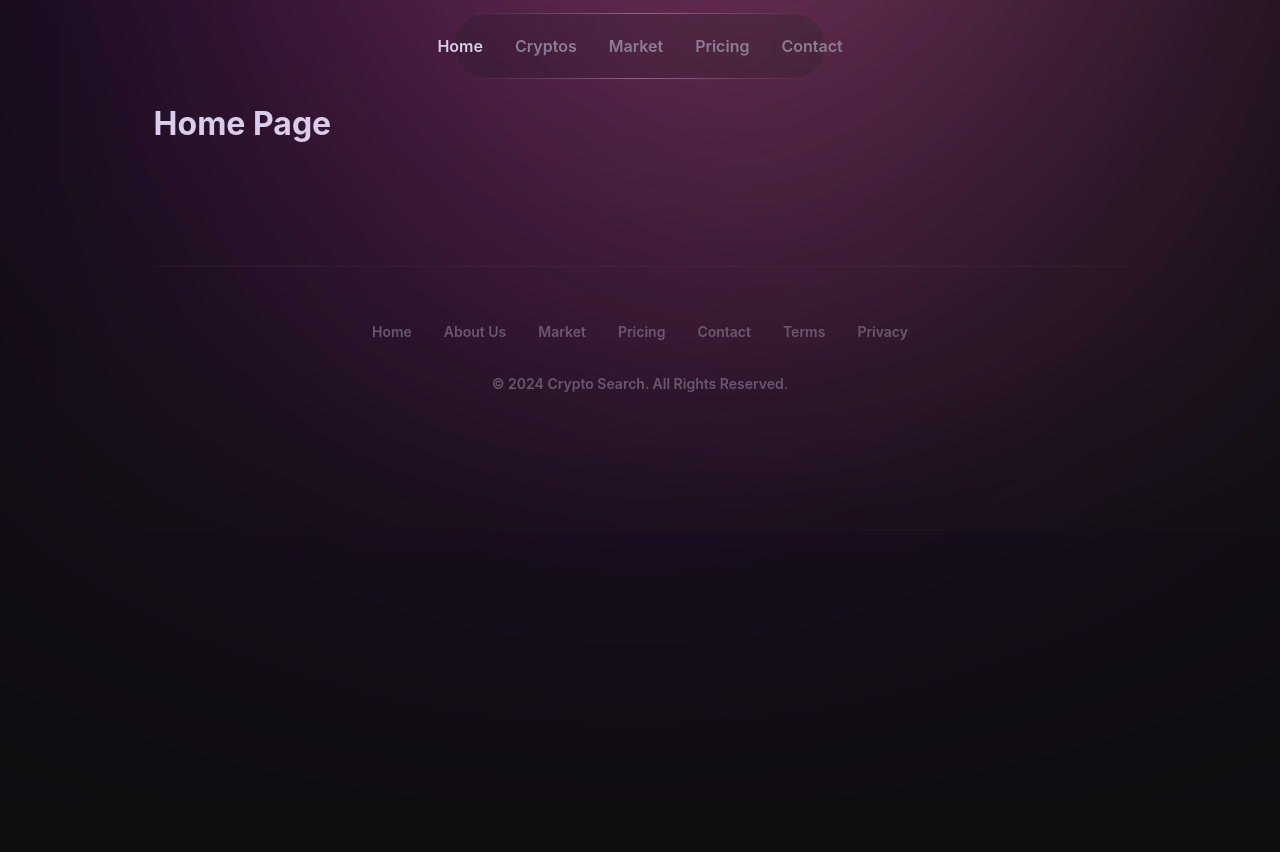
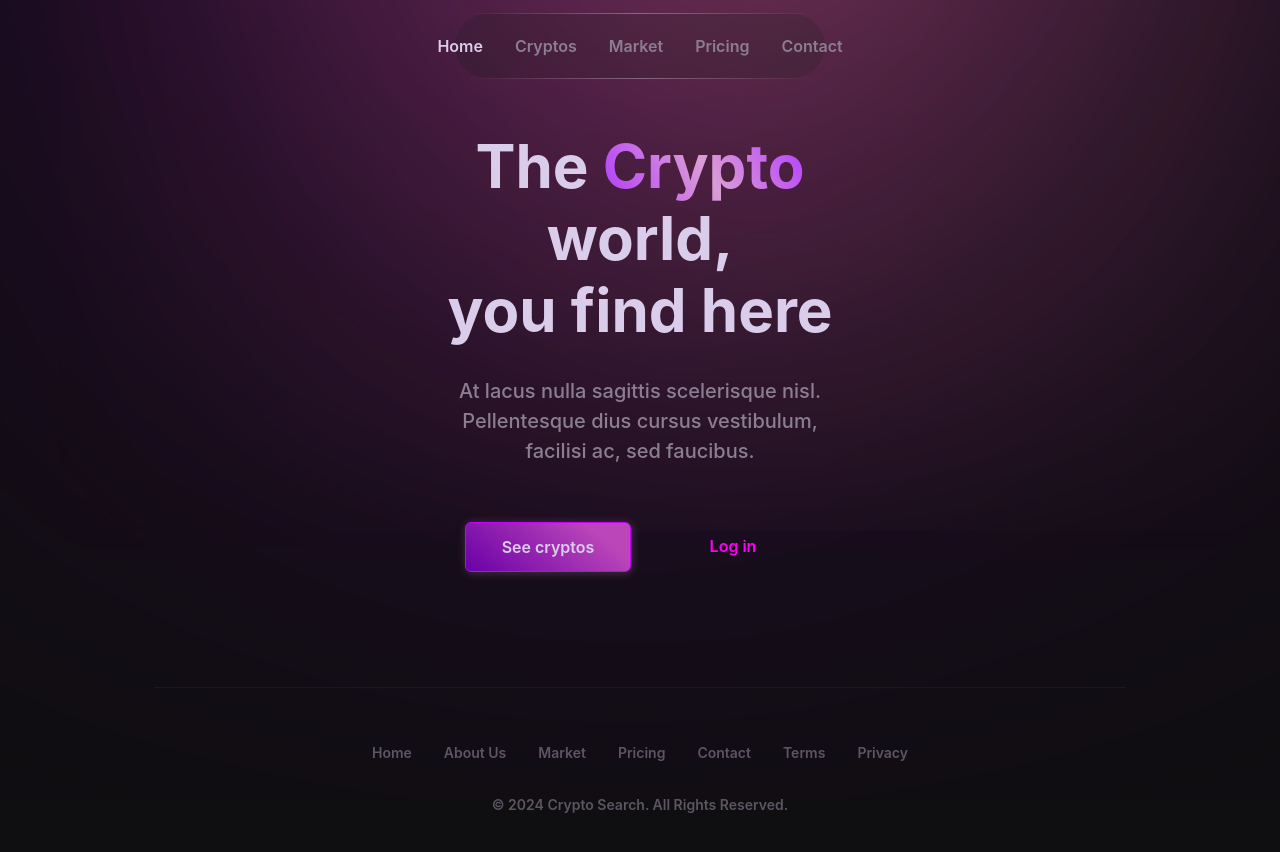
Before and after one commit to felipelourencosilva/cripto-search, a React (Vite) app: page / in a window 1280 px wide. Shown: the top 852 px of the page. Before the commit the page ends 800 px from the top, so only its background shows below. Built offline with nearby package versions, Linux system fonts and the light colour scheme.

Commit message:
add: Home page implementation

```diff
--- a/src/components/Footer/styles.css
+++ b/src/components/Footer/styles.css
@@ -18,7 +18,7 @@ footer {
     height: 1px;
     background: hsla(217, 10%, 84%, 0.05);
     margin-bottom: 36px;
-    margin-top: 96px;
+    margin-top: 64px;
 }
 
 .footer-links ul li a{
@@ -38,5 +38,5 @@ footer p {
     color: #8b7e93a1;
     font-size: 14px;
     font-weight: 600;
-    margin-bottom: 98px;
+    margin-bottom: 64px;
 }
--- /dev/null
+++ b/src/components/PrimaryButton/index.jsx
@@ -0,0 +1,14 @@
+import { Link } from "react-router-dom";
+import PropTypes from 'prop-types';
+import "./styles.css";
+
+export default function PrimaryButton({ children, path }) {
+    return (
+        <Link className="primary-button" to={path}>{children}</Link>
+    );
+}
+
+PrimaryButton.propTypes = {
+    children: PropTypes.node.isRequired,
+    path: PropTypes.string.isRequired,
+};
--- /dev/null
+++ b/src/components/PrimaryButton/styles.css
@@ -0,0 +1,22 @@
+.primary-button {
+    display: flex;
+    align-items: center;
+    justify-content: center;
+    height: 48px;
+    width: 164px;
+    background-color: white;
+    background: linear-gradient(40deg, rgb(106, 0, 168) 0%, rgb(255, 94, 250, 0.7) 80%);
+    border-radius: 6px;
+    box-shadow: 1px 1px 10px rgba(255, 191, 255, 0.199);
+    border: 1px solid rgb(204, 0, 255);
+    cursor: pointer;
+    color: #DACDEB;
+    font-weight: 600;
+    text-decoration: none;
+
+    transition: 0.3s;
+}
+
+.primary-button:hover {
+    filter: brightness(1.2);
+}
--- /dev/null
+++ b/src/components/SecondaryButton/index.jsx
@@ -0,0 +1,16 @@
+import { Link } from "react-router-dom";
+import PropTypes from 'prop-types';
+import "./styles.css";
+
+export default function SecondaryButton({ children, path }) {
+    return (
+        <div className="secondary-button">
+            <Link to={path}>{children}</Link>
+        </div>
+    );
+}
+
+SecondaryButton.propTypes = {
+    children: PropTypes.node.isRequired,
+    path: PropTypes.string.isRequired,
+};
--- /dev/null
+++ b/src/components/SecondaryButton/styles.css
@@ -0,0 +1,17 @@
+.secondary-button a {
+    display: flex;
+    align-items: center;
+    justify-content: center;
+    height: 48px;
+    width: 164px;
+    border-radius: 6px;
+    cursor: pointer;
+    color: #FF00F5;
+    text-decoration: none;
+    font-weight: 600;
+    transition: 0.3s;
+}
+
+.secondary-button a:hover {
+    color: #ff46f9;
+}
--- a/src/pages/Home/index.jsx
+++ b/src/pages/Home/index.jsx
@@ -1,7 +1,20 @@
+import PrimaryButton from "../../components/PrimaryButton";
+import SecondaryButton from "../../components/SecondaryButton";
+
+import "./styles.css";
+
 export default function HomePage() {
     return (
-        <div>
-            <h1>Home Page</h1>
+        <div className="home-container">
+            <div className="home-title">
+                <h1>The <span>Crypto</span> world, </h1>
+                <h1>you find here</h1>
+                <h2>At lacus nulla sagittis scelerisque nisl. Pellentesque dius cursus vestibulum, facilisi ac, sed faucibus.</h2>
+            </div>
+            <div className="buttons">
+               <PrimaryButton path={"/cryptos"}>See cryptos</PrimaryButton>
+               <SecondaryButton path={"/cryptos"}>Log in</SecondaryButton>
+            </div>
         </div>
     )
 }
--- a/src/pages/Home/styles.css
+++ b/src/pages/Home/styles.css
@@ -0,0 +1,46 @@
+.home-container {
+    width: 100%;
+    height: 68vh;
+    display: flex;
+    flex-direction: column;
+    align-items: center;
+    justify-content: center;
+}
+
+.home-title {
+    display: flex;
+    flex-direction: column;
+    align-items: center;
+    justify-content: center;
+
+    width: 50%;
+}
+
+.home-title h1{
+    font-size: 60px;
+    text-align: center;
+    line-height: 1.2;
+    margin: 0;
+}
+
+.home-title span{
+    background-image: linear-gradient(60deg, rgb(178, 59, 252) 0%, rgba(255,189,252,0.8) 50%, rgb(179, 58, 255) 100%);
+    background-clip: text;
+    color: transparent;
+}
+
+.home-title h2{
+    width: 80%;
+    font-size: 20px;
+    color: #8B7E93;
+    text-align: center;
+    font-weight: 500;
+    margin-top: 30px;
+}
+
+.buttons {
+    display: flex;
+    justify-content: space-between;
+    gap: 20px;
+    margin-top: 40px;
+}
--- a/src/styles/globals.css
+++ b/src/styles/globals.css
@@ -23,4 +23,19 @@ body {
 
   background: url("/src/assets/light.svg") no-repeat center top fixed;
   background-size: cover;
+
+  overflow-x: hidden;
 }
+
+::-webkit-scrollbar {
+  width: 15px;
+}
+
+::-webkit-scrollbar-track {
+  background: #29272c;
+}
+
+::-webkit-scrollbar-thumb {
+  background: #4c4852;
+  border-radius: 10px;
+}
```
